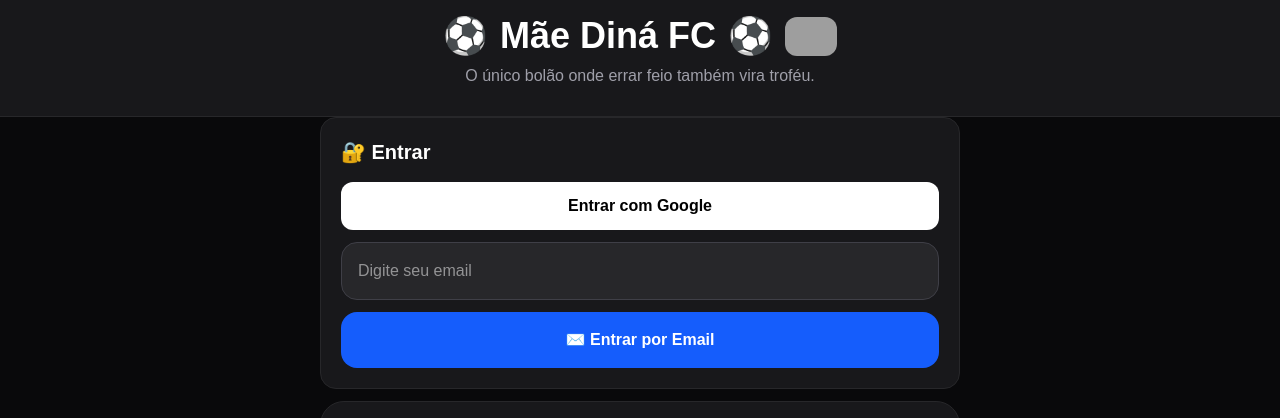
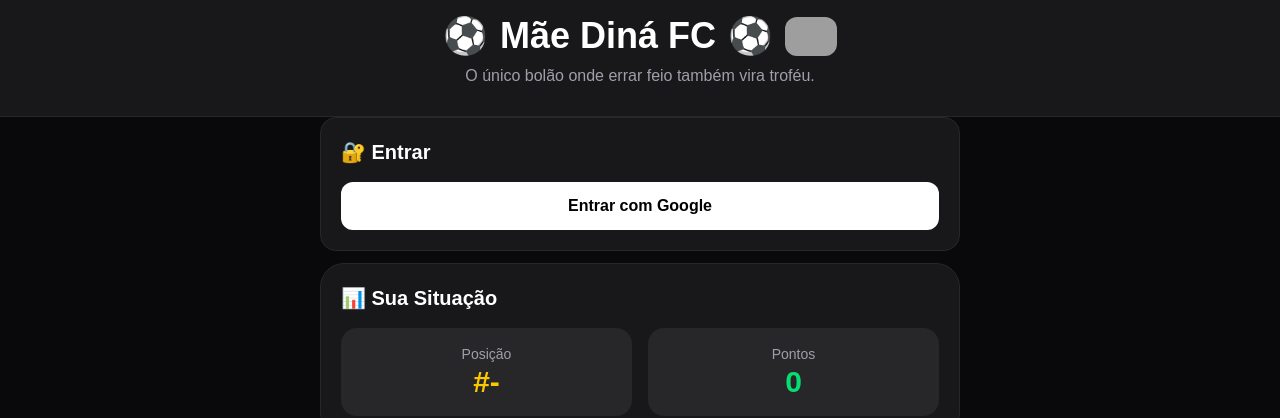
Before and after one commit to crsanches/mae-dina-fc, a Next.js app: page / in a window 1280 px wide. Shown: the top 418 px of the page. Built offline with nearby package versions, Linux system fonts and the light colour scheme; no server answers; the database is empty; grey boxes are pictures that could not be loaded.

Commit message:
desabulitando email

```diff
--- a/components/LoginCard.tsx
+++ b/components/LoginCard.tsx
@@ -1,103 +1,69 @@
 "use client";
 
 import {
-
   GoogleAuthProvider,
-
   signInWithPopup,
-
   signOut,
-
   onAuthStateChanged,
-
   sendSignInLinkToEmail,
-
   isSignInWithEmailLink,
-
   signInWithEmailLink,
-
   User
-
 } from "firebase/auth";
 
 import {
-
   useEffect,
-
   useState
-
 } from "react";
 
 import {
-
   useRouter
-
 } from "next/navigation";
 
 import {
-
   doc,
-
   getDoc
-
 } from "firebase/firestore";
 
 import {
-
   auth,
-
   db
-
 } from "../lib/firebase";
 
 export default function LoginCard() {
 
+  const LOGIN_EMAIL_ATIVO = false;
   const [user, setUser] =
     useState<User | null>(null);
-
   const [email, setEmail] =
     useState("");
-
   const router =
     useRouter();
 
   useEffect(() => {
-
     async function finalizarLogin() {
-
       if (
-
         isSignInWithEmailLink(
           auth,
           window.location.href
         )
-
       ) {
 
         let savedEmail =
           localStorage.getItem(
             "emailForSignIn"
           );
-
         if (!savedEmail) {
-
           savedEmail =
             window.prompt(
               "Digite seu email"
             ) || "";
-
         }
-
         try {
-
           await signInWithEmailLink(
-
             auth,
-
             savedEmail,
-
             window.location.href
-
           );
 
           localStorage.removeItem(
@@ -107,9 +73,7 @@ export default function LoginCard() {
           window.location.href = "/";
 
         } catch (error) {
-
           console.error(error);
-
           alert(
             "Erro ao finalizar login 😥"
           );
@@ -127,19 +91,12 @@ export default function LoginCard() {
   useEffect(() => {
 
     const unsubscribe =
-
       onAuthStateChanged(
-
         auth,
-
         async (currentUser) => {
-
           if (!currentUser) {
-
             setUser(null);
-
             return;
-
           }
 
           setUser(currentUser);
@@ -354,7 +311,8 @@ export default function LoginCard() {
               Entrar com Google
 
             </button>
-
+            {LOGIN_EMAIL_ATIVO && (
+  <>
     <input
       type="email"
       placeholder="Digite seu email"
@@ -375,7 +333,8 @@ export default function LoginCard() {
       ✉️ Entrar por Email
 
     </button>
-
+  </>
+)}
           </div>
 
         </div>
```
Lines whose indentation alone changed are shown as unchanged.
